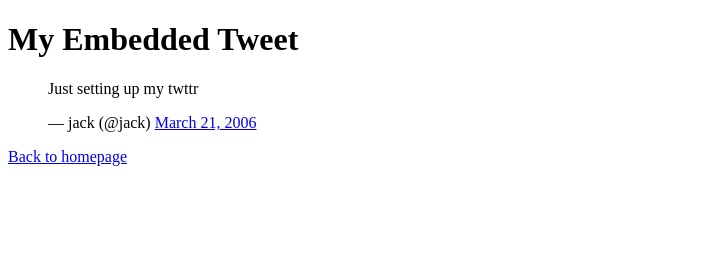
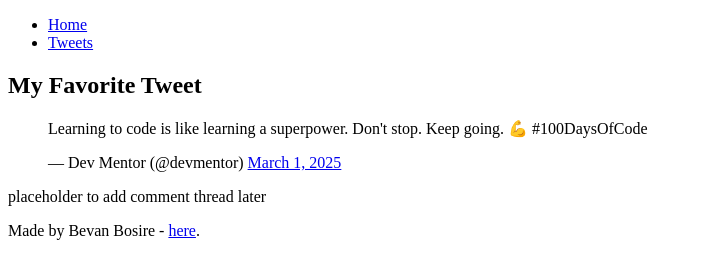
Before and after one commit to mauyaa/My_First_Portfolio, a plain HTML site: page html_basic/tweets.html in a window 1280 px wide. Shown: the whole page, without its empty margins (0-702 px from the left). Drawn offline with Linux system fonts and the light colour scheme.

Commit message:
Refactor pages to include header, main (article/aside), and footer

```diff
--- a/html_basic/tweets.html
+++ b/html_basic/tweets.html
@@ -2,19 +2,33 @@
 <html lang="en">
 <head>
   <meta charset="UTF-8">
-  <title>My Tweets</title>
+  <title>My Portfolio - Tweets</title>
 </head>
 <body>
-  <h1>My Embedded Tweet</h1>
+  <header>
+    <ul>
+      <li><a href="index.html">Home</a></li>
+      <li><a href="tweets.html">Tweets</a></li>
+    </ul>
+  </header>
 
-  <!-- Embed a tweet -->
-  <blockquote class="twitter-tweet">
-    <p lang="en" dir="ltr">Just setting up my twttr</p>&mdash; jack (@jack)
-    <a href="https://twitter.com/jack/status/20">March 21, 2006</a>
-  </blockquote>
-  <script async src="https://platform.twitter.com/widgets.js" charset="utf-8"></script>
+  <main>
+    <article>
+      <h1>My Favorite Tweet</h1>
+      <!-- Replace the URL inside 'https://twitter.com/.../status/123...' with a real one -->
+      <blockquote class="twitter-tweet">
+        <p lang="en" dir="ltr">Learning to code is like learning a superpower. Don't stop. Keep going. 💪 #100DaysOfCode</p>
+        &mdash; Dev Mentor (@devmentor) <a href="https://twitter.com/devmentor/status/1234567890">March 1, 2025</a>
+      </blockquote>
+      <script async src="https://platform.twitter.com/widgets.js" charset="utf-8"></script>
+    </article>
+    <aside>
+      <p>placeholder to add comment thread later</p>
+    </aside>
+  </main>
 
-  <!-- Link back to homepage -->
-  <p><a href="index.html">Back to homepage</a></p>
+  <footer>
+    <p>Made by Bevan Bosire - <a href="https://github.com/mauyaa" target="_blank">here</a>.</p>
+  </footer>
 </body>
 </html>
```
Also changed, not shown: html_basic/index.html (+19 -7 lines).
